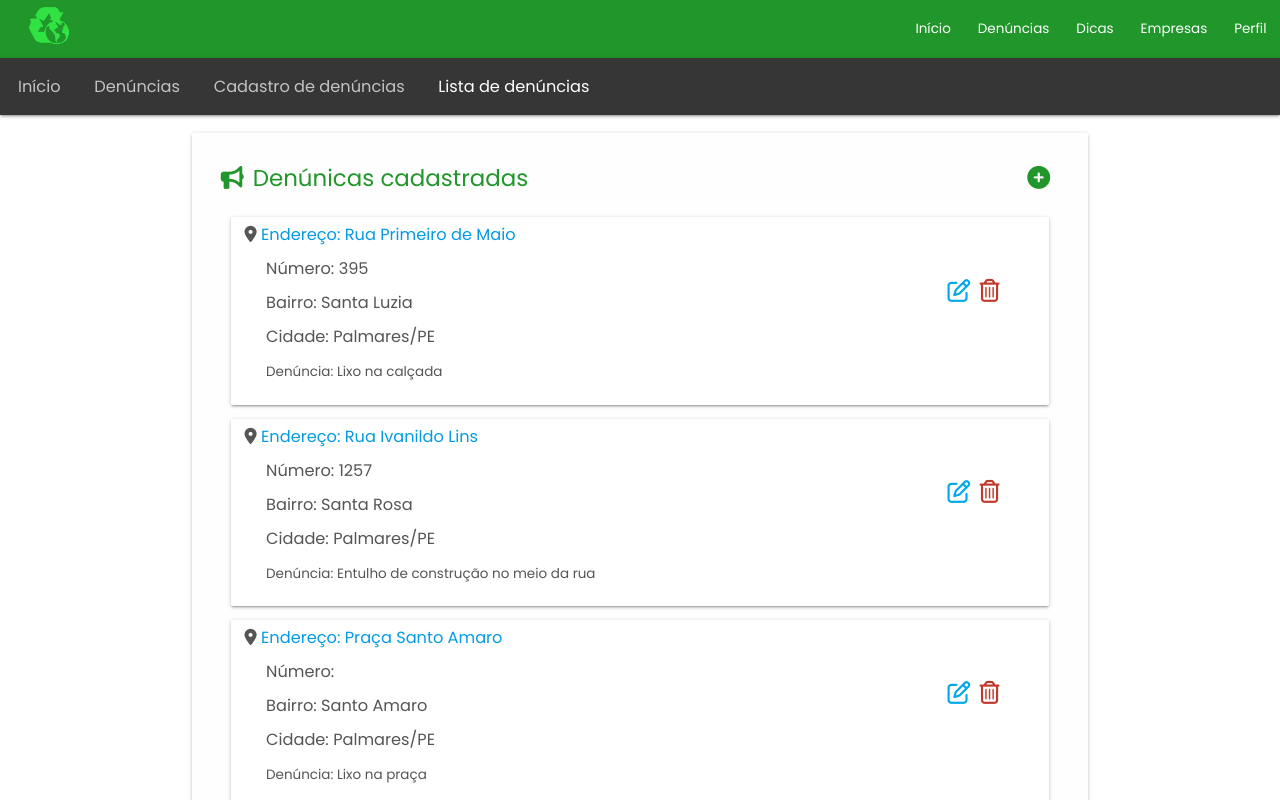
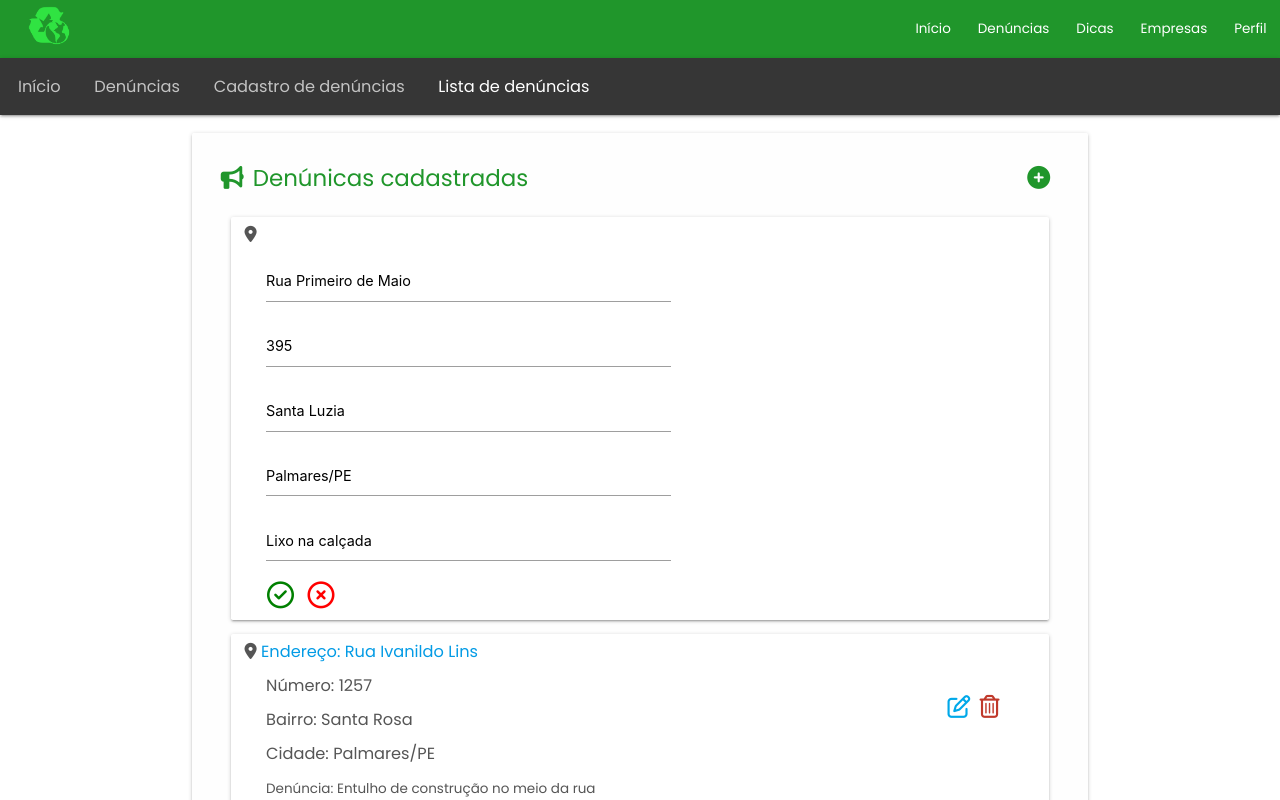
Before and after one commit to paulocsarlins/coleta-inteligente-seletiva, a Vue app in the folder frontend/: page /ListaDenuncias in a window 1280 px wide. Both pictures are taken after a click on the element 963 px from the left and 290 px from the top of the page. Shown: the top 800 px of the page. Built offline with nearby package versions, Linux system fonts and the light colour scheme.

Commit message:
Update Lista de denúncias
Freature:
- Editar denúncia
- Cancelar denúncia

```diff
--- a/frontend/src/components/denuncias/ListaDenuncias.vue
+++ b/frontend/src/components/denuncias/ListaDenuncias.vue
@@ -25,25 +25,35 @@
           <div class="card company-card animate__animated animate__fadeInUp animate__delay-1s" v-for="denuncia of denuncias" v-bind:key="denuncia">
             <h5><i class="fas fa-map-marker-alt"></i>
 
-            <a v-if="!denuncia.editar">Endereço: {{denuncia.endereco}} <input v-if="denuncia.editar" type="text" v-model="denuncia.endereco"> </a>
-            <p v-if="!denuncia.editar">Número: {{denuncia.numero}} <input v-if="denuncia.editar" type="text" v-model="denuncia.numero"></p>
-            <p v-if="!denuncia.editar">Bairro: {{denuncia.bairro}} <input v-if="denuncia.editar" type="text" v-model="denuncia.bairro"></p>
-            <p v-if="!denuncia.editar">Cidade: {{denuncia.cidade}} <input v-if="denuncia.editar" type="text" v-model="denuncia.cidade"></p>
+            <a v-if="!denuncia.editar">Endereço: {{denuncia.endereco}}</a>
+            <p> <input v-if="denuncia.editar" type="text" v-model="denuncia.endereco"> </p>
+
+            <p v-if="!denuncia.editar">Número: {{denuncia.numero}}</p>
+            <p> <input v-if="denuncia.editar" type="text" v-model="denuncia.numero"> </p>
+
+            <p v-if="!denuncia.editar">Bairro: {{denuncia.bairro}}</p>
+            <p> <input v-if="denuncia.editar" type="text" v-model="denuncia.bairro"> </p>
+
+            <p v-if="!denuncia.editar">Cidade: {{denuncia.cidade}}</p>
+            <p> <input v-if="denuncia.editar" type="text" v-model="denuncia.cidade"> </p>
 
             </h5>
 
-            <p v-if="!denuncia.editar">Denúncia: {{denuncia.descricao}} <input v-if="denuncia.editar" type="text" v-model="denuncia.descricao"></p>
-
+            <p v-if="!denuncia.editar">Denúncia: {{denuncia.descricao}}</p>
+            <p> <input v-if="denuncia.editar" type="text" v-model="denuncia.descricao"> </p>
 
             <div class="card-actions animate__animated animate__fadeIn animate__delay-2s">
 
-              <span v-if="!denuncia.editar" v-on:click="editInfo(denuncia.id)"><i class="far fa-edit"></i></span>
+              <span v-if="!denuncia.editar" v-on:click="editInfo(denuncia)"><i class="far fa-edit"></i></span>
               <span v-if="!denuncia.editar" v-on:click="remover(denuncia.id)"><i class="far fa-trash-alt"></i></span>
 
+            </div>
+
+            <div class="btn-confirma-cancela">
               <span v-if="denuncia.editar" class="confirm-button"><i class="far fa-check-circle"></i></span>
-              <span v-if="denuncia.editar" class="remove-button"><i class="far fa-times-circle"></i></span>
+              <span v-on:click="cancelEdit(denuncia)" v-if="denuncia.editar" class="remove-button"><i class="far fa-times-circle"></i></span>
+            </div>
 
-            </div>
           </div>
         </div>
       </div>
@@ -76,8 +86,12 @@ export default {
       this.denuncias = this.denuncias.filter((denuncia) => denuncia.id != id);
     },
 
-    editInfo(){
+    editInfo(denuncia) {
+      denuncia.editar = true;
+    },
 
+    cancelEdit(denuncia) {
+      denuncia.editar = false;
     }
   },
 
@@ -165,4 +179,22 @@ p {
 .fa-times-circle{
   color: red;
 }
+
+input {
+  width: 450px!important;
+}
+
+.fa-check-circle, .fa-times-circle{
+  cursor: pointer;
+  font-size: 2rem;
+}
+
+.fa-times-circle{
+  margin-left: 10px;
+}
+
+.btn-confirma-cancela{
+  margin-left: 25px;
+}
+
 </style>
```
